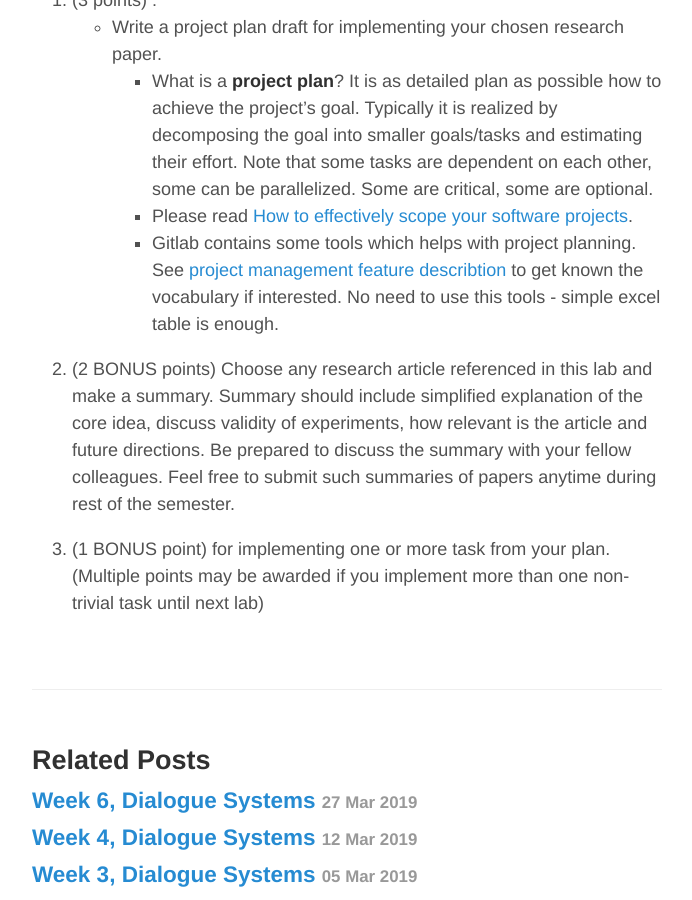
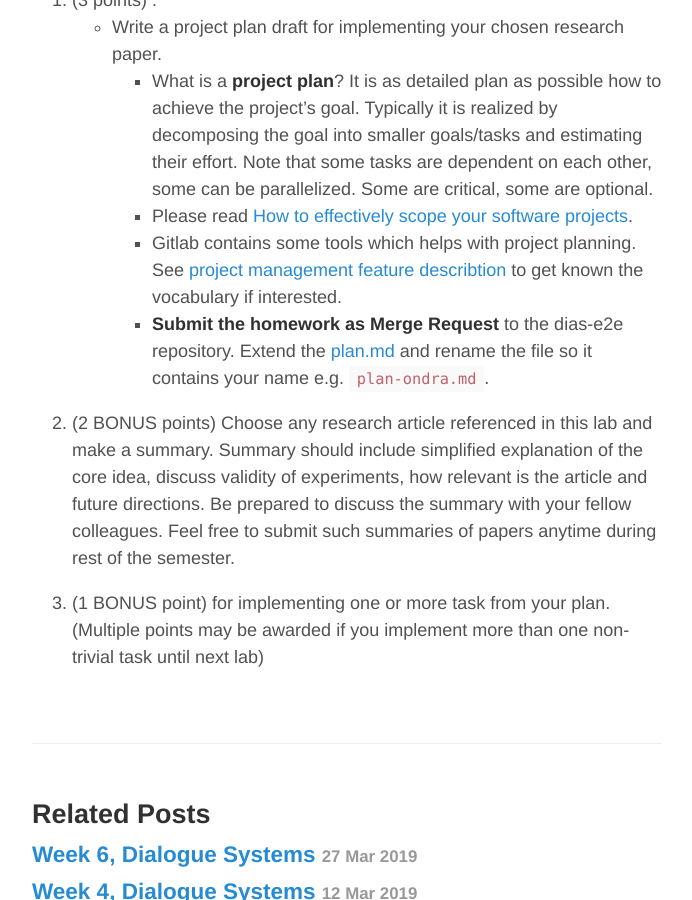
Before and after one commit to oplatek/oplatek.github.io, a Jekyll site: the page built from _posts/2019-04-02-ds-lab-7.md, in a window 1280 px wide and 900 px high, scrolled down 2234 px. Shown: the whole window, without its empty margins (293-985 px from the left). Built offline with Jekyll 4.4.1, drawn with Linux system fonts in a browser that asks for light colours.

Commit message:
add instructions how to submit project plan

```diff
--- a/_posts/2019-04-02-ds-lab-7.md
+++ b/_posts/2019-04-02-ds-lab-7.md
@@ -65,7 +65,8 @@ tags: Mff, School, Labs, DS, dialogue systems
     - Write a project plan draft for implementing your chosen research paper.
         - What is a **project plan**? It is as detailed plan as possible how to achieve the project's goal. Typically it is realized by decomposing the goal into smaller goals/tasks and estimating their effort. Note that some tasks are dependent on each other, some can be parallelized. Some are critical, some are optional.
         - Please read [How to effectively scope your software projects](https://medium.freecodecamp.org/how-to-effectively-scope-your-software-projects-from-planning-to-execution-e96cbcac54b9).
-        - Gitlab contains some tools which helps with project planning. See [project management feature describtion](https://about.gitlab.com/product/project-management/) to get known the vocabulary if interested. No need to use this tools - simple excel table is enough.
+        - Gitlab contains some tools which helps with project planning. See [project management feature describtion](https://about.gitlab.com/product/project-management/) to get known the vocabulary if interested.
+        - **Submit the homework as Merge Request** to the dias-e2e repository. Extend the [plan.md](https://gitlab.com/ufal/dsg/dias-e2e/blob/master/docs/plan.md) and rename the file so it contains your name e.g. `plan-ondra.md`.
 
 
 2. (2 BONUS points) Choose any research article referenced in this lab and make a summary. Summary should include simplified explanation of the core idea, discuss validity of experiments, how relevant is the article and future directions. Be prepared to discuss the summary with your fellow colleagues. Feel free to submit such summaries of papers anytime during rest of the semester.
```
Also changed, not shown: _posts/2019-02-18-labs-ds.md (+1 -0 lines).
